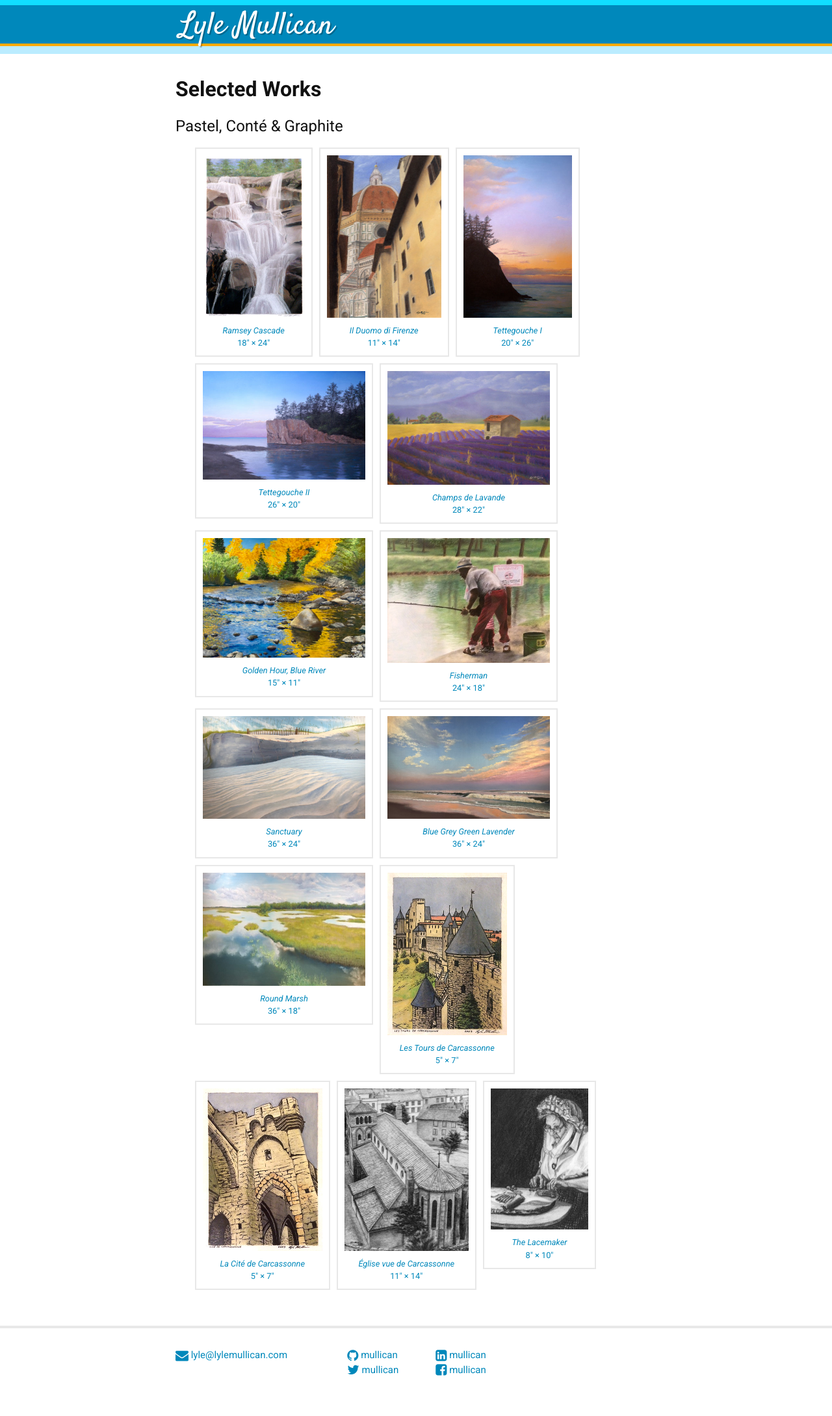
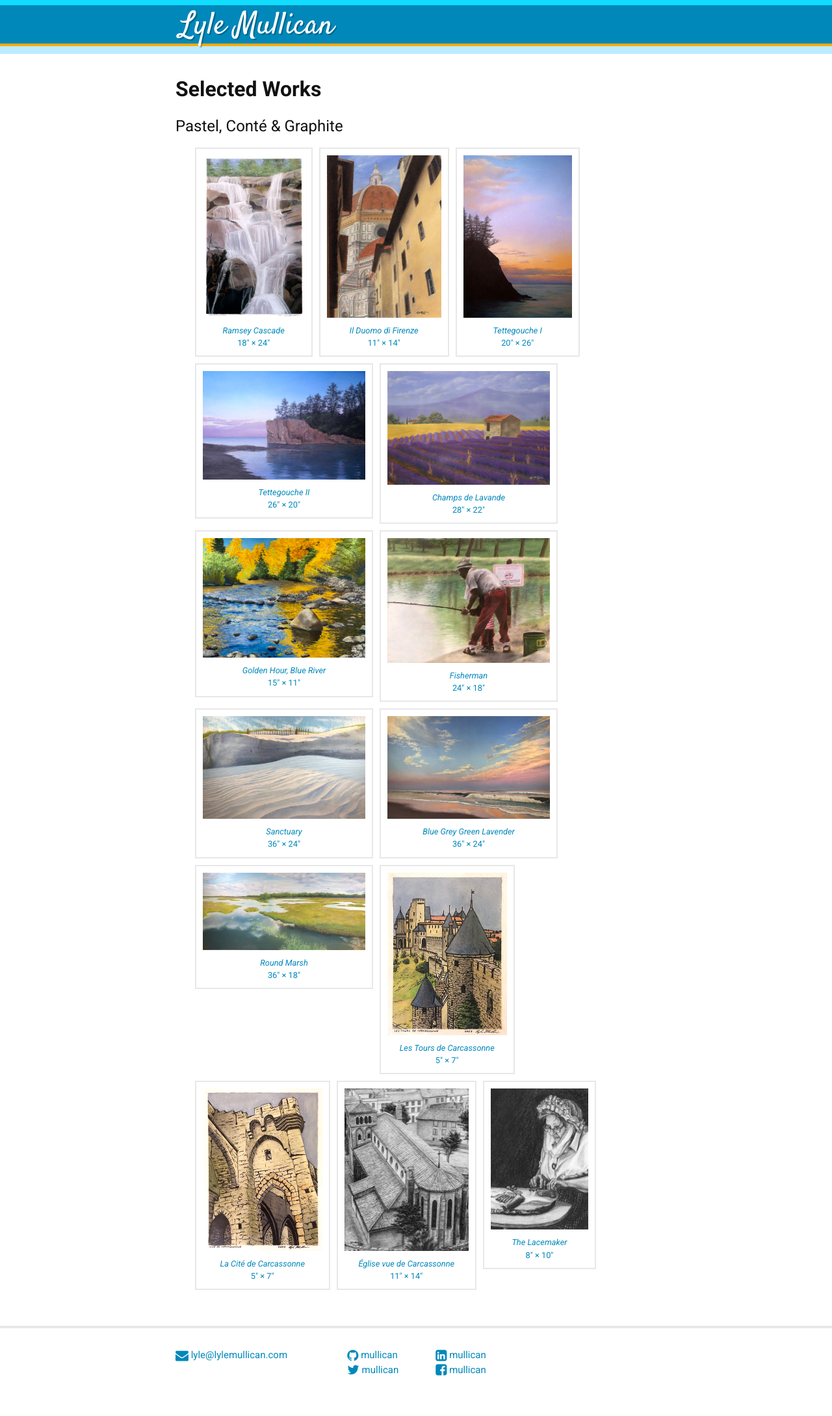
Before and after one commit to mullican/mullican.github.io, a Jekyll site: the page built from artwork/index.html, in a window 1280 px wide. Shown: the whole page at 65% size. Built offline with Jekyll 4.4.1, drawn with Linux system fonts in a browser that asks for light colours; nearby versions of some CDN libraries.

Commit message:
Correct size

```diff
--- a/artwork/index.html
+++ b/artwork/index.html
@@ -72,7 +72,7 @@ include_shadowbox: true
   </li>
   <li>
     <a href="/images/artwork/large/round-marsh.jpg" rel="shadowbox[pastel]" title="Round Marsh">
-      <img src="/images/artwork/small/round-marsh.jpg" width="250" height="174.5" alt="Round Marsh" />
+      <img src="/images/artwork/small/round-marsh.jpg" width="250" height="119" alt="Round Marsh" />
       <em>Round Marsh</em>
       36&Prime; &times; 18&Prime;
     </a>
```
